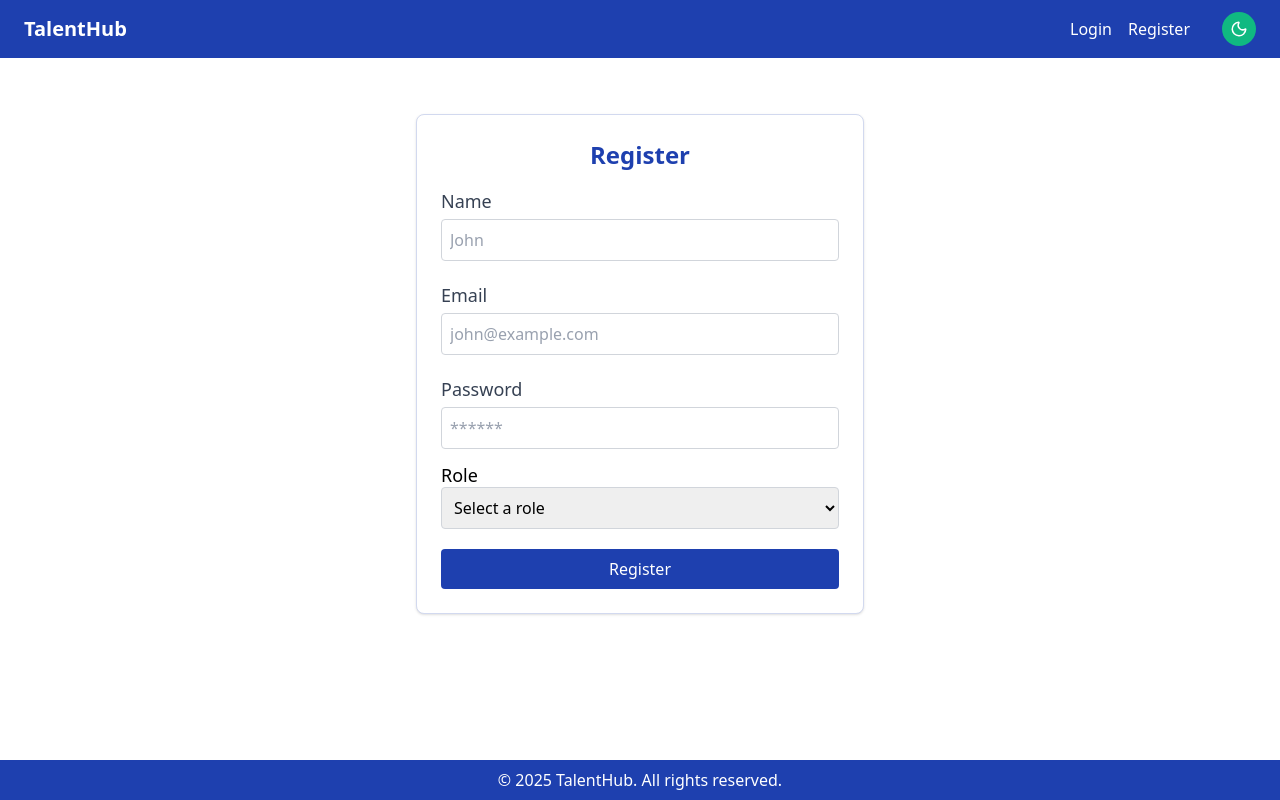
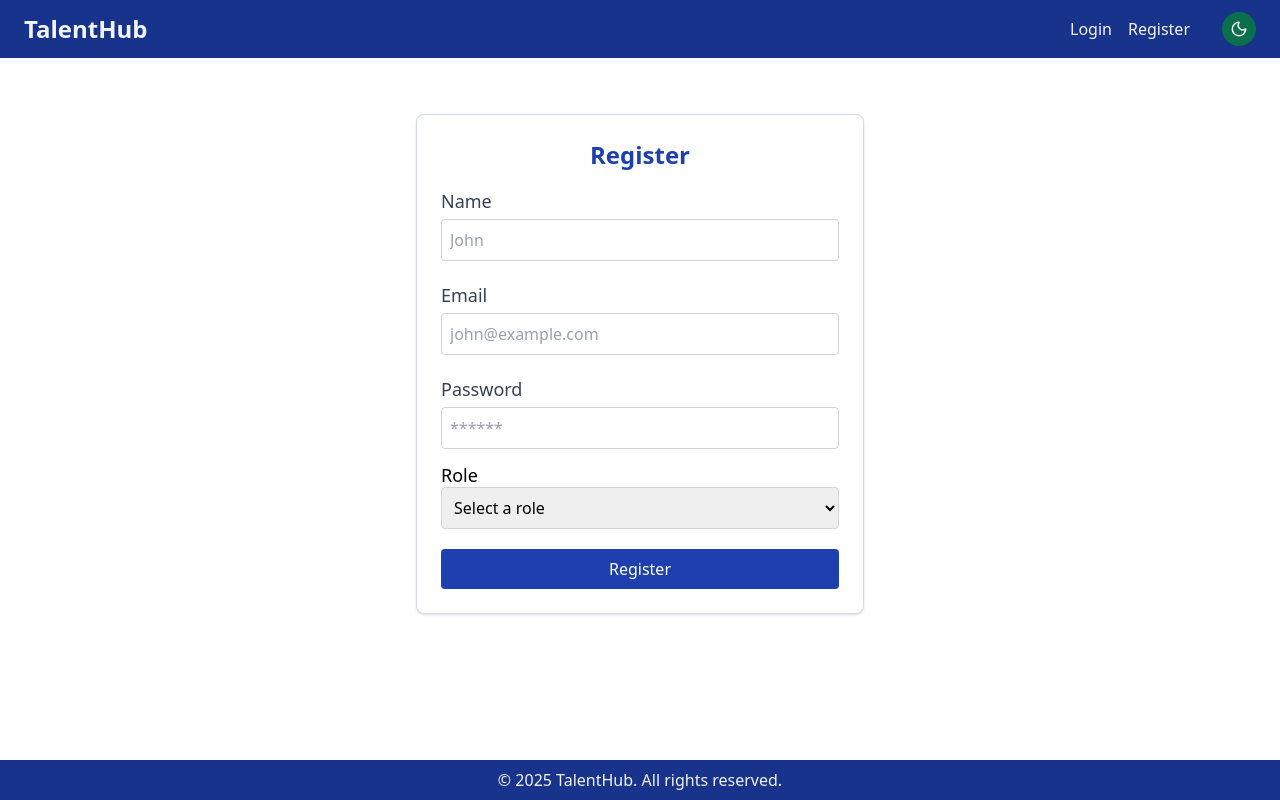
Before and after one commit to tewodros-m/TalentHub, a React (Vite) app in the folder frontend/: page /register in a window 1280 px wide. Built offline with nearby package versions, Linux system fonts and the light colour scheme; no server answers.

Commit message:
feat(theme): implement dark mode for Navbar, Footer Landing Page

```diff
--- a/frontend/src/components/Footer.tsx
+++ b/frontend/src/components/Footer.tsx
@@ -1,6 +1,6 @@
 const Footer = () => {
   return (
-    <footer className='bg-primary-500 text-white py-2 text-center'>
+    <footer className='bg-primary-600 dark:bg-primary-100 text-gray-100 dark:text-gray-900 py-2  text-center'>
       <p>&copy; {new Date().getFullYear()} TalentHub. All rights reserved.</p>
     </footer>
   );
--- a/frontend/src/components/JobCard.tsx
+++ b/frontend/src/components/JobCard.tsx
@@ -12,9 +12,9 @@ const JobCard = ({ job, isAuthenticated }: Props) => {
   const passedTime = timeAgo(new Date(job.createdAt));
 
   return (
-    <div className='rounded-2xl border border-secondary-200 bg-white shadow-md hover:shadow-xl  p-5 flex flex-col transition-transform duration-500 ease-out hover:-translate-y-2'>
+    <div className='rounded-2xl border border-primary-200 bg-bg shadow-md hover:shadow-xl  p-5 flex flex-col transition-transform duration-500 ease-out hover:-translate-y-2'>
       {/* Title */}
-      <h3 className='text-xl font-semibold text-primary-600 dark:text-primary-400 flex items-center gap-2'>
+      <h3 className='text-xl font-semibold text-primary-600 flex items-center gap-2'>
         <Briefcase className='w-5 h-5' /> {job.title}
       </h3>
 
@@ -28,14 +28,18 @@ const JobCard = ({ job, isAuthenticated }: Props) => {
 
       {/* Description */}
       <p className='text-gray-600 mt-3 line-clamp-3'>
-        <span className='text-lg text-gray-800'>Job description:</span>{' '}
+        <span className='text-lg text-gray-700 font-semibold'>
+          Job description:
+        </span>{' '}
         {job.description}
       </p>
 
       {/* Skills */}
       {job.skills.length > 0 && (
         <div className='flex flex-wrap gap-2 mt-3'>
-          <span className='text-lg text-gray-800'>Required Skills:</span>
+          <span className='text-lg text-gray-700 font-semibold'>
+            Required Skills:
+          </span>
           {job.skills.map((skill) => (
             <span
               key={skill}
@@ -52,14 +56,14 @@ const JobCard = ({ job, isAuthenticated }: Props) => {
         {isAuthenticated ? (
           <Link
             to={`/apply/${job._id}`}
-            className='text-center px-4 py-2 rounded-lg bg-primary-500 text-white font-medium hover:bg-primary-600 transition'
+            className='text-center px-4 py-2 rounded-lg bg-primary-500 dark:bg-primary-200 text-white font-medium hover:bg-primary-700 dark:hover:bg-primary-400 transition'
           >
             Apply Now
           </Link>
         ) : (
           <Link
             to='/login'
-            className='text-center px-4 py-2 rounded-lg bg-primary-500 text-white font-medium hover:bg-secondary-600 transition'
+            className='text-center px-4 py-2 rounded-lg bg-primary-500 dark:bg-primary-200 text-white font-medium hover:bg-primary-700 dark:hover:bg-primary-400 transition'
           >
             Login to Apply
           </Link>
--- a/frontend/src/components/Navbar.tsx
+++ b/frontend/src/components/Navbar.tsx
@@ -15,10 +15,10 @@ const Navbar = () => {
   };
 
   return (
-    <nav className='bg-primary-500 text-white px-6 py-3'>
+    <nav className='bg-primary-600 dark:bg-primary-100 text-gray-100 dark:text-gray-900 px-6 py-3'>
       <div className='max-w-[1340px] w-full mx-auto flex justify-between items-center'>
         {/* Logo */}
-        <Link to='/' className='text-xl font-bold'>
+        <Link to='/' className='text-2xl font-bold'>
           TalentHub
         </Link>
 
@@ -52,7 +52,7 @@ const Navbar = () => {
           {isAuthenticated && (
             <button
               onClick={handleLogout}
-              className='ml-4 bg-secondary-500 px-3 py-1 rounded hover:bg-secondary-600'
+              className='ml-4 bg-secondary-700 px-3 py-1 rounded hover:bg-secondary-800'
             >
               Logout
             </button>
@@ -60,7 +60,7 @@ const Navbar = () => {
           {/* Dark mode toggle */}
           <button
             onClick={toggleDarkMode}
-            className='ml-4 p-2 rounded-full bg-secondary-500 hover:bg-secondary-600 transition'
+            className='ml-4 p-2 rounded-full bg-secondary-700  hover:bg-secondary-800 transition'
             aria-label='Toggle dark mode'
           >
             {isDark ? <Sun size={18} /> : <Moon size={18} />}
--- a/frontend/src/pages/Landing.tsx
+++ b/frontend/src/pages/Landing.tsx
@@ -28,7 +28,7 @@ const Landing = () => {
           placeholder='Search jobs by keyword or skill...'
           value={search}
           onChange={(e) => setSearch(e.target.value)}
-          className='w-1/2 p-2 border-2 border-primary-100 rounded  outline-none focus:border-secondary-600 '
+          className='w-1/2 py-2 px-5 text-gray-700 bg-gray-50 border-2 border-primary-300 rounded-full  outline-none focus:border-primary-600'
         />
       </div>
 
```
